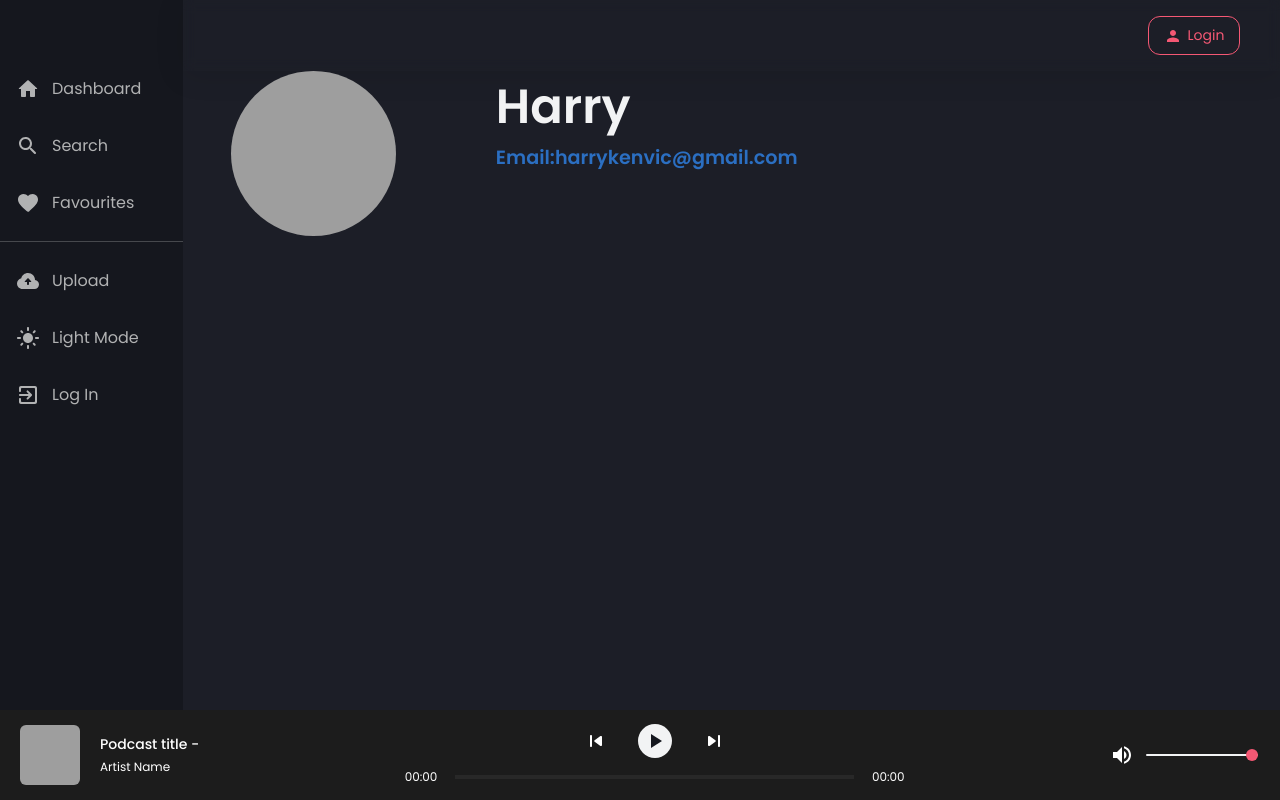
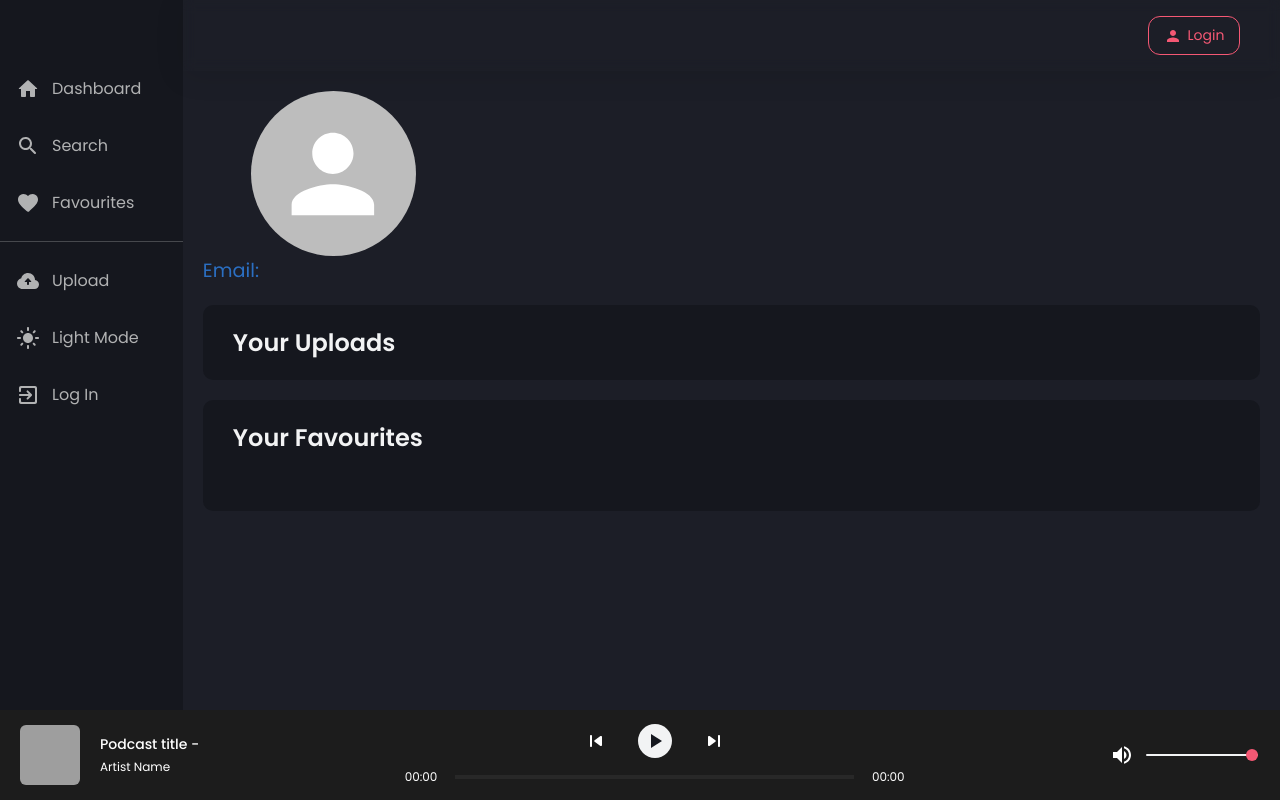
Before and after one commit to codeinthusiast/MERN_podstream, a React (Create React App) app in the folder client/: page /profile in a window 1280 px wide. Built offline with nearby package versions, Linux system fonts and the light colour scheme; grey boxes are pictures that could not be loaded.

Commit message:
Modified profile page

```diff
--- a/client/src/App.js
+++ b/client/src/App.js
@@ -13,6 +13,7 @@ import Favourites from '../src/pages/Favourites.jsx';
 import Profile from '../src/pages/Profile.jsx';
 import Podcasts from '../src/pages/Podcasts.jsx'
 import Upload from '../src/components/Upload.jsx';
+import DisplayPodcasts from '../src/pages/DisplayPodcasts.jsx';
 import { BrowserRouter, Routes, Route } from 'react-router-dom'
 import { useSelector } from "react-redux";
 import styled from 'styled-components';
@@ -66,6 +67,7 @@ function App() {
               <Route path='/favourites' exact element={<Favourites />} />
               <Route path='/profile' exact element={<Profile />} />
               <Route path='/podcasts/:id' exact element={<Podcasts />} />
+              <Route path='/showpodcasts/:type' exact element={<DisplayPodcasts />} />
 
             </Routes>
           </Frame>
--- a/client/src/components/DefaultCard.jsx
+++ b/client/src/components/DefaultCard.jsx
@@ -18,6 +18,7 @@ const DefaultCardText = styled.div`
 color: #F2F3F4;
 font-size:1.4rem;
 font-weight:600;
+
 `
 const DefaultCardImg=styled.img`
 height:90px;
--- /dev/null
+++ b/client/src/pages/DisplayPodcasts.jsx
@@ -0,0 +1,11 @@
+import React from 'react'
+import {useParams} from 'react-router-dom';
+
+const DisplayPodcasts = () => {
+    const {type} = useParams();
+  return (
+    <div>{type}</div>
+  )
+}
+
+export default DisplayPodcasts
--- a/client/src/pages/Profile.jsx
+++ b/client/src/pages/Profile.jsx
@@ -1,51 +1,168 @@
-import React from "react";
+import React, { useState, useEffect } from "react";
+import { useSelector } from 'react-redux';
 import styled from "styled-components";
 import Avatar from '@mui/material/Avatar';
- const  Container=styled.div`
-gap:100px;
-display:flex;
-  flex-wrap:wrap;
- `
- const ProfileAvatar=styled.div`
-  display:flex;
-  flex-wrap:wrap;
+import { getUsers } from '../api/index';
+import { PodcastCard } from '../components/PodcastCard.jsx'
+
+const ProfileAvatar = styled.div`
   padding-left:3rem;
 `
-const Container_Profile=styled.div`
+const ProfileContainer = styled.div`
+display: flex;
+flex-direction: column;
 `
-const ProfileName=styled.div`
-gap:100px;
+const ProfileName = styled.div`
 color: ${({ theme }) => theme.text_primary};
 font-size:3rem;
 font-weight:700;
 `
-const Profile_email=styled.div`
+const Profile_email = styled.div`
 color:#2b6fc2;
+font-size:1.2rem;
+font-weight:400;
+`
+const FilterContainer = styled.div`
+display: flex;
+flex-direction: column;
+justify-content: flex-start;
+${({ box, theme }) => box && `
+background-color: ${theme.bg};
+  border-radius: 10px;
+  padding: 20px 30px;
+`}
+`;
+const Topic = styled.div`
+  color: ${({ theme }) => theme.text_primary};
+  font-size: 24px;
+  font-weight: 540;
+  display: flex;
+  justify-content: space-between;
+  align-items: center;
+`;
+const Span = styled.span`
+  color: ${({ theme }) => theme.text_secondary};
+  font-size: 16px;
+  font-weight: 400;
+  cursor: pointer;
+  color: ${({ theme }) => theme.primary};
+  &:hover{
+    transition: 0.2s ease-in-out;
+  }
+  `;
+const Podcasts = styled.div`
+display: grid;
+grid-template-columns: repeat(auto-fit, minmax(200px, 3fr));
+gap: 14px;
+padding: 18px 6px;
+`;
+const ProfileMain = styled.div`
+padding: 20px;
+display: flex;
+flex-direction: column;
+justify-content: flex-start;
+gap: 20px;
+overflow-y: scroll;
+height: 100%;
+`
+const UserDetails = styled.div`
+width: 100%:
+display: flex;
+flex-direction: row;
+gap: 150px;
 
-font-size:1.2rem;
-font-weight:bold;
+`
+const Container = styled.div`
+display: flex;
+justify-content: center;
+align-items: center;
+`
+const ButtonContainer = styled.div`
+font-size: 14px;
+  cursor: pointer;
+  text-decoration: none;
+  color: ${({ theme }) => theme.primary};
+  border: 1px solid ${({ theme }) => theme.primary};
+  border-radius: 12px;
+  width: 100%;
+  max-width: 70px;
+  padding: 8px 10px;
+  text-align: center;
+  display: flex;
+  align-items: center;
+  justify-content: center;
+  gap: 6px;
+  &:hover{
+    background-color: ${({ theme }) => theme.primary};
+    color: ${({ theme }) => theme.text_primary};
+  }
 `
 
 const Profile = () => {
-    return(
-        <div>
-        <Container>
-            <ProfileAvatar>
-     <Avatar sx={{height: 165,width:165}}  src="https://images.unsplash.com/photo-1633332755192-727a05c4013d?ixlib=rb-4.0.3&ixid=MnwxMjA3fDB8MHxzZWFyY2h8Mnx8dXNlcnxlbnwwfHwwfHw%3D&w=1000&q=80"></Avatar>
-            </ProfileAvatar>
-            <Container_Profile>
-            <ProfileName>
-            Harry
-            </ProfileName>
-            <Profile_email>
-            Email:harrykenvic@gmail.com
-            </Profile_email>
-            </Container_Profile>
 
-        </Container>
+    const [user, setUser] = useState();
+    const { currentUser } = useSelector(state => state.user);
+
+    const token = localStorage.getItem("podstreamtoken");
+    const getUser = async () => {
+        await getUsers(token).then((res) => {
+            setUser(res.data)
+            console.log(user.name)
+        }).catch((error) => {
+            console.log(error)
+        });
+    }
+
+    useEffect(() => {
+        if (currentUser) {
+            getUser();
+        }
+    }, [currentUser])
 
 
-        </div>
+    return (
+        <ProfileMain>
+            <UserDetails>
+                <ProfileAvatar>
+                    <Avatar sx={{ height: 165, width: 165 }} src={user?.thumbnail}></Avatar>
+                </ProfileAvatar>
+                <ProfileContainer>
+                    <ProfileName>{user?.name}</ProfileName>
+                    <Profile_email>Email:{user?.email}</Profile_email>
+                </ProfileContainer>
+            </UserDetails>
+            {currentUser && user?.podcasts.length > 0 &&
+                <FilterContainer box={true}>
+                    <Topic>Your Uploads
+                        <Span>Show All</Span>
+                    </Topic>
+                    <Podcasts>
+                        {user?.podcasts.slice(0, 6).map((podcast) => (
+                            <PodcastCard podcast={podcast} user={user} />
+                        ))}
+                    </Podcasts>
+                </FilterContainer>
+
+            }
+            <FilterContainer box={true} >
+                <Topic>Your Uploads
+                </Topic>
+                <Container>
+                    {currentUser && user?.podcasts.length === 0 &&
+                        <ButtonContainer>Upload</ButtonContainer>
+                    }
+                </Container>
+            </FilterContainer>
+            <FilterContainer box={true}>
+                <Topic>Your Favourites
+                </Topic>
+                <Podcasts>
+                    {user && user?.favorits.map((podcast) => (
+                        <PodcastCard podcast={podcast} user={user} />
+                    ))}
+                </Podcasts>
+            </FilterContainer>
+        </ProfileMain>
     );
 }
 
--- a/client/src/pages/Search.jsx
+++ b/client/src/pages/Search.jsx
@@ -7,6 +7,7 @@ import { searchPodcast } from '../api/index.js';
 import { PodcastCard } from '../components/PodcastCard.jsx';
 import TopResult from '../components/TopResult.jsx';
 import MoreResult from '../components/MoreResult.jsx';
+import {Link} from 'react-router-dom';
 
 const SearchMain = styled.div`
 height: 100%;
@@ -77,6 +78,10 @@ const Search = () => {
             .catch((err) => console.log(err));
     }
 
+    const handleCategory = () => {
+
+    }
+
     return (
         <SearchMain>
             <Search_whole>
@@ -91,7 +96,9 @@ const Search = () => {
                     <Heading>Browse All</Heading>
                     <BrowseAll>
                         {Category.map((category) => (
-                            <DefaultCard category={category} />
+                            <Link to={`/showpodcasts/${category.name.toLowerCase()}`} style={{textDecoration:"none"}}>
+                                <DefaultCard category={category} />
+                            </Link>
                         ))}
                     </BrowseAll>
                 </Categories>
```
